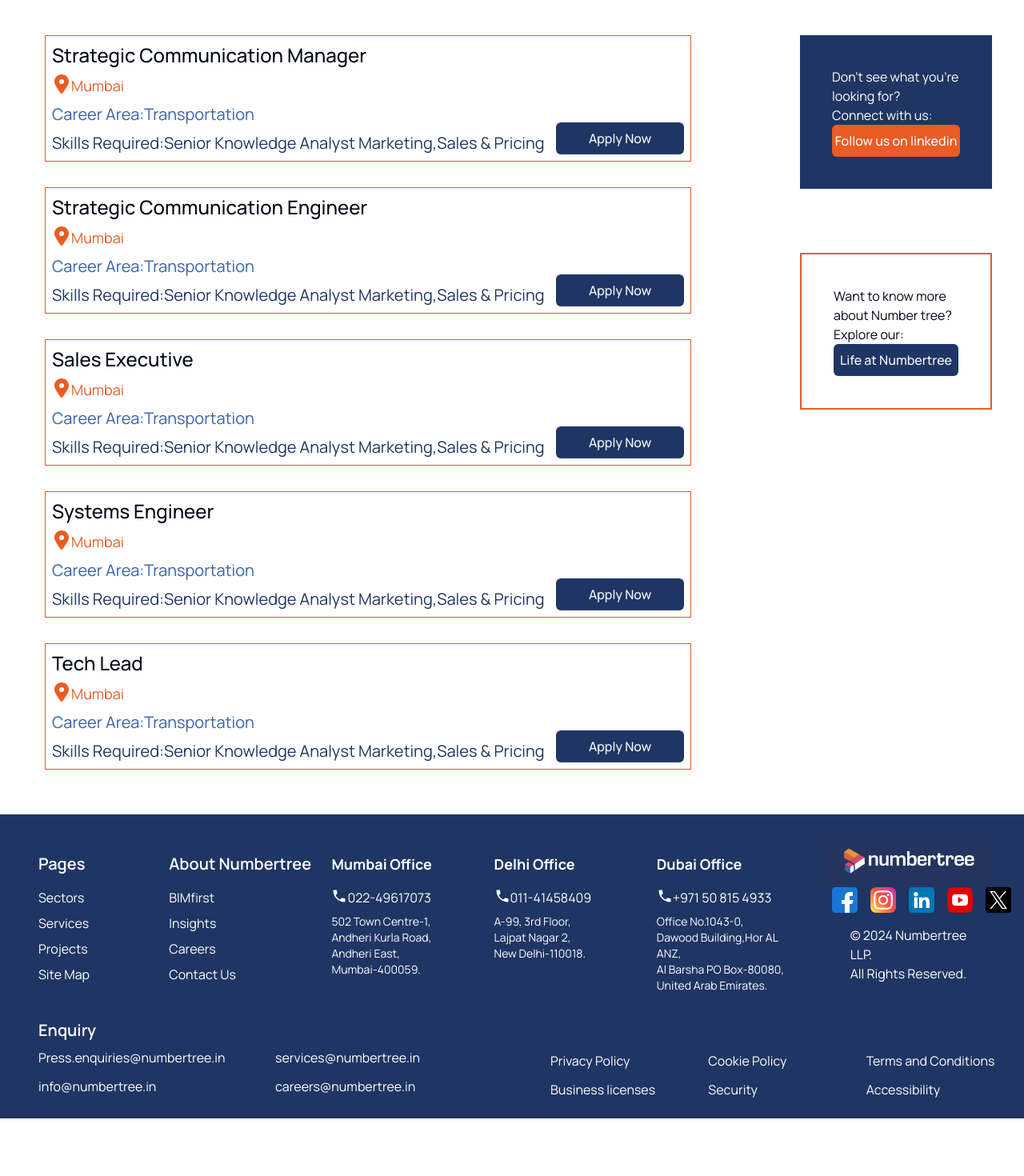
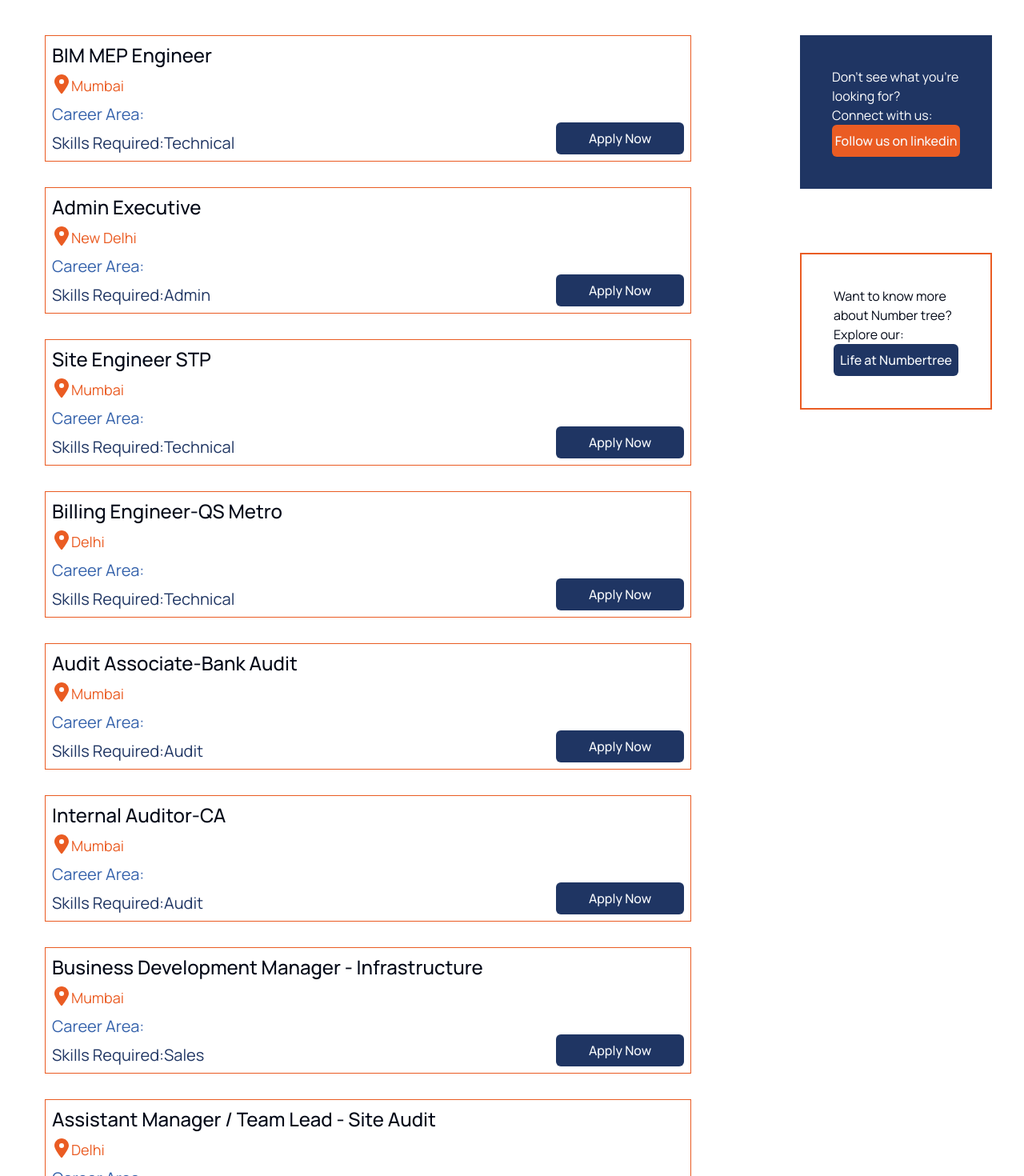
Before and after one commit to girishdigge/numbertree-app, a Next.js app: page /career/jobs in a window 1280 px wide. Shown: the part 900-2370 px from the top of the page at 80% size. Before the commit the page ends 2298 px from the top, so only its background shows below. Built offline with nearby package versions, Linux system fonts and the light colour scheme.

Commit message:
dropdown

```diff
--- a/src/app/(sitemap)/projects/(all-projects)/(commercial)/sports-academy-bihar/page.tsx
+++ b/src/app/(sitemap)/projects/(all-projects)/(commercial)/sports-academy-bihar/page.tsx
@@ -161,21 +161,21 @@
           </h1> */}
           <div className='flex flex-col items-center '>
             <p className='  md:w-3/4 w-11/12 md:text-lg text-xs flex mb-4'>
-              {`Buddha Smriti Stupa is the central attraction of the buddha smriti park in Patna, Bihar. The stupa popularly known as Patliputra Karuna Stupa, is approx. 200 feet high and is situated in the middle of the Buddha Smriti Park. The peaceful 9-hectare park, inaugurated by the Dalai Lama in 2010, is notable for its massive sandblasted charcoal stupa which houses a unique, bulletproof relic chamber, and sapling planted  from both the Bodhi Tree in Bodhgaya and Anuradhapura in Sri Lanka. The relic chamber in the stupa , houses the pot containing holy ashes of the Buddha `}
+              {`The state government has taken several steps to develop sports infrastructure in Bihar `}
             </p>{' '}
             <br />
             {/* <p className='  md:w-3/4 w-11/12 md:text-lg text-xs flex mb-4'></p>{' '}
             <br /> */}
             <p className='  md:w-3/4 w-11/12 md:text-lg text-xs flex mb-4'>
-              {`The pot containing ashes of Buddha was notably excavated from Vaishali. The Buddha smriti museum is also located within this park. The museum has relics from Japan, Myanmar, South Korea, Sri Lanka and Thailand . A prayer hall is also part of the entire development.`}
+              {`The state government is aiming to inaugurate the sports academy- cum- international stadium being developed over more than 90-acres at Rajgir next year on the occasion of Bihar Diwas, the state culture minister said. The upcoming facility in Bihar’s heritage city is estimated to cost ₹740 crore. Almost 60% work of the international stadium- cum- sports academy has already been done. `}
             </p>{' '}
             <br />
             <p className='  md:w-3/4 w-11/12 md:text-lg text-xs flex mb-4'>
-              {`The strikingly modern Buddhist Museum is worthwhile, and there is also a library and a meditation. The Buddha Smriti Museum is planned to interpret the stories associated with the Buddha and the ongoing legacy of Buddhism as a philosophy and major world religion. `}
+              {`He said the facility will be the first of its kind. The stadium has been designed to house 40,000 spectators at a time and is divided into six blocks and will support 25 games including cricket, football and swimming. Besides, it is slated to have a hall to seat 1,500 persons, a sports library, a well-equipped hospital, a wellness centre, motivational centre, sports stores and other basic amenities, officials said. The sports academy will have office and accommodation facilities for officials, students, players and coaches. `}
             </p>{' '}
             <br />
             <p className='  md:w-3/4 w-11/12 md:text-lg text-xs flex mb-4'>
-              {`Numbertree was entrusted with internal audit of the entire project by the developers. `}
+              {`Numbertree was entrusted as techno commercial auditor for the project during the early phase.`}
             </p>{' '}
             <br />
           </div>
--- /dev/null
+++ b/src/components/sitemap/connectInputDropdown.tsx
@@ -0,0 +1,103 @@
+'use client';
+
+import { zodResolver } from '@hookform/resolvers/zod';
+import { useForm } from 'react-hook-form';
+import { z } from 'zod';
+
+import { Button } from '@/components/ui/button';
+import {
+  Form,
+  FormControl,
+  FormDescription,
+  FormField,
+  FormItem,
+  FormLabel,
+  FormMessage,
+} from '@/components/ui/form';
+import { Input } from '@/components/ui/input';
+import { toast } from '@/components/ui/use-toast';
+import { ConnectForm } from '@/components/sitemap/connectInputMessage';
+const FormSchema = z.object({
+  name: z.string(),
+  mailNum: z.string().min(5, {
+    message: 'provide valid email or number',
+  }),
+});
+
+export function ConnectInputForm() {
+  const form = useForm<z.infer<typeof FormSchema>>({
+    resolver: zodResolver(FormSchema),
+    defaultValues: {
+      name: '',
+      mailNum: '',
+    },
+  });
+
+  function onSubmit(data: z.infer<typeof FormSchema>) {
+    toast({
+      title: 'You submitted the following values:',
+      description: (
+        <pre className='mt-2 w-[340px] rounded-md bg-num-orange p-4'>
+          <code className='text-white text-lg'>
+            {JSON.stringify(data, null, 2)}
+          </code>
+          <h1 className='text-lg'>{`We'll get back to you shortly.`}</h1>
+        </pre>
+      ),
+    });
+    ConnectForm(data);
+  }
+
+  return (
+    <Form {...form}>
+      <form onSubmit={form.handleSubmit(onSubmit)} className='p-4 px-4'>
+        <FormField
+          control={form.control}
+          name='name'
+          render={({ field }) => (
+            <FormItem>
+              <FormLabel className=' text-base '>Name</FormLabel>
+              <FormControl>
+                <Input
+                  className='bg-gray-100 shadow-md '
+                  placeholder=''
+                  {...field}
+                />
+              </FormControl>
+              <FormMessage />
+            </FormItem>
+          )}
+        />
+        <br />
+        <FormField
+          control={form.control}
+          name='mailNum'
+          render={({ field }) => (
+            <FormItem>
+              <FormLabel className='text-base '>
+                Contact Number / Email Id
+              </FormLabel>
+              <FormControl>
+                <Input
+                  className='bg-gray-100 shadow-md'
+                  placeholder=''
+                  {...field}
+                />
+              </FormControl>
+              {/* <FormDescription>This is your email or number</FormDescription> */}
+              <FormMessage />
+            </FormItem>
+          )}
+        />
+        <div className='flex items-center justify-center'>
+          <Button
+            className='mt-4 w-40 bg-num-orange hover:bg-num-indigo '
+            type='submit'
+          >
+            Submit
+          </Button>
+        </div>
+      </form>
+    </Form>
+  );
+}
--- a/src/components/sitemap/getCallDropDown.tsx
+++ b/src/components/sitemap/getCallDropDown.tsx
@@ -10,7 +10,7 @@
 
 import { Label } from '@radix-ui/react-dropdown-menu';
 
-import { ConnectInputForm } from './connectInput';
+import { ConnectInputForm } from './connectInputDropdown';
 const GetCallDropDown = () => {
   return (
     <div>
@@ -21,8 +21,10 @@
           </Label>{' '}
         </DropdownMenuTrigger>
         <DropdownMenuContent>
-          <DropdownMenuLabel className='text-lg bg-gray-100'>
-            Request a call from us
+          <DropdownMenuLabel className='text-lg bg-num-indigo'>
+            <h1 className='text-xl tracking-widest text-white ml-4 pt-2'>
+              Request a call from us
+            </h1>
           </DropdownMenuLabel>
           <DropdownMenuSeparator />
           <ConnectInputForm />
--- a/src/data/jobs.js
+++ b/src/data/jobs.js
@@ -1,32 +1,56 @@
 export const Jobs = [
   {
-    title: 'Strategic Communication Manager',
+    title: 'BIM MEP Engineer',
     location: 'Mumbai',
-    skills: 'Senior Knowledge Analyst Marketing,Sales & Pricing',
-    area: 'Transportation',
+    skills: 'Technical',
+    // area: 'Transportation',
   },
   {
-    title: 'Strategic Communication Engineer',
-    location: 'Mumbai',
-    skills: 'Senior Knowledge Analyst Marketing,Sales & Pricing',
-    area: 'Transportation',
+    title: 'Admin Executive',
+    location: 'New Delhi',
+    skills: 'Admin',
+    // area: 'Transportation',
   },
   {
-    title: 'Sales Executive',
+    title: 'Site Engineer STP',
     location: 'Mumbai',
-    skills: 'Senior Knowledge Analyst Marketing,Sales & Pricing',
-    area: 'Transportation',
+    skills: 'Technical',
+    // area: 'Transportation',
   },
   {
-    title: 'Systems Engineer',
-    location: 'Mumbai',
-    skills: 'Senior Knowledge Analyst Marketing,Sales & Pricing',
-    area: 'Transportation',
+    title: 'Billing Engineer-QS Metro',
+    location: 'Delhi',
+    skills: 'Technical',
+    // area: 'Transportation',
   },
   {
-    title: 'Tech Lead',
+    title: 'Audit Associate-Bank Audit',
     location: 'Mumbai',
-    skills: 'Senior Knowledge Analyst Marketing,Sales & Pricing',
-    area: 'Transportation',
+    skills: 'Audit',
+    // area: 'Transportation',
+  },
+  {
+    title: 'Internal Auditor-CA',
+    location: 'Mumbai',
+    skills: 'Audit',
+    // area: 'Transportation',
+  },
+  {
+    title: 'Business Development Manager - Infrastructure',
+    location: 'Mumbai',
+    skills: 'Sales',
+    // area: 'Transportation',
+  },
+  {
+    title: 'Assistant Manager / Team Lead - Site Audit ',
+    location: 'Delhi',
+    skills: 'Commercial',
+    // area: 'Transportation',
+  },
+  {
+    title: 'MEP Engineer - QS',
+    location: 'Delhi',
+    skills: 'Technical',
+    // area: 'Transportation',
   },
 ];
```
